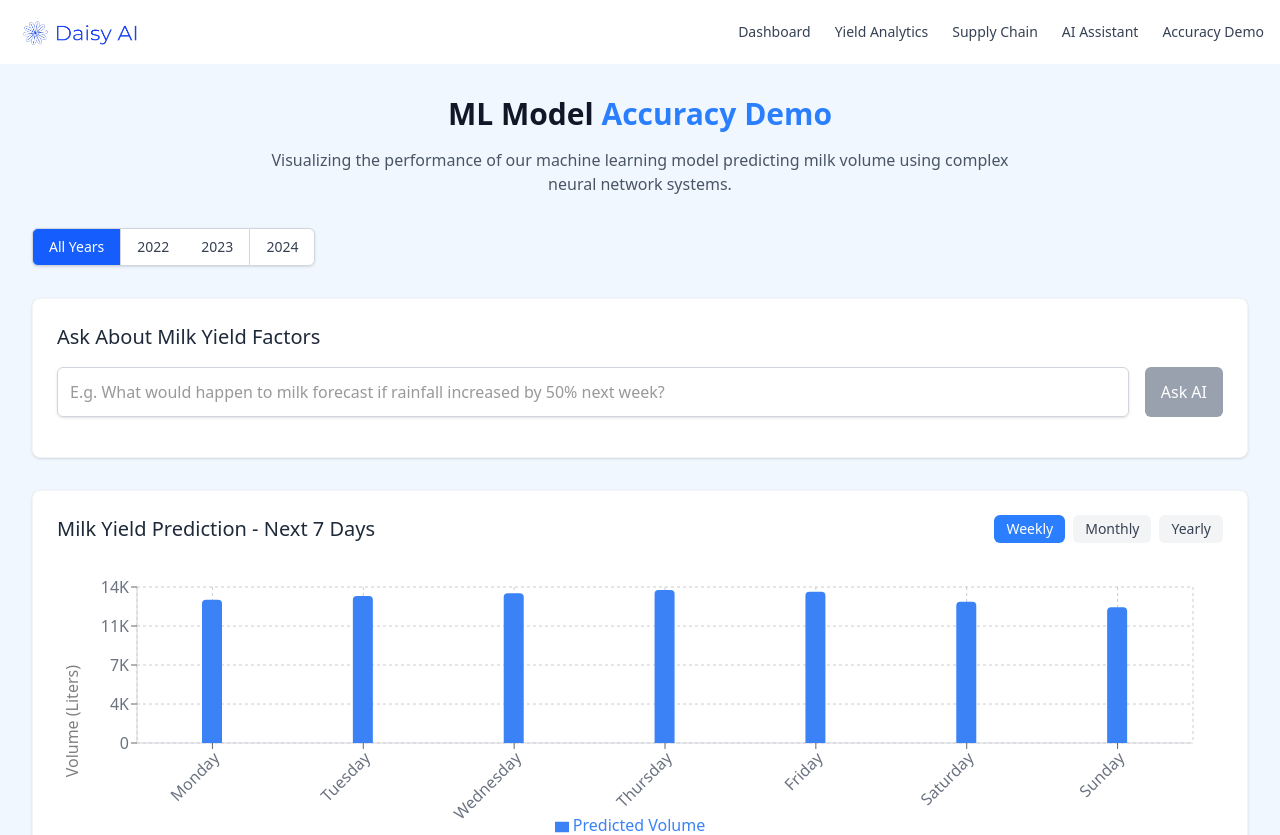
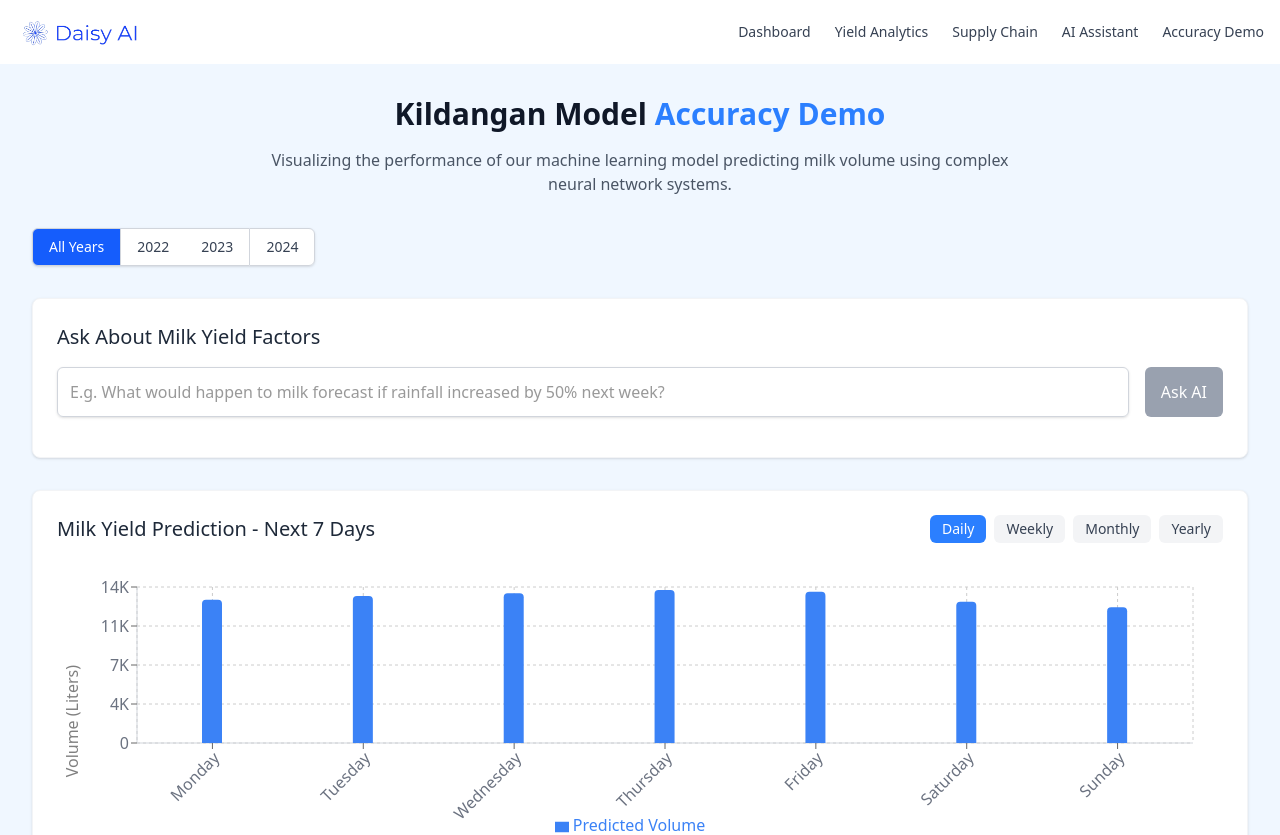
Before and after one commit to Ch-ir-ag/AgTechv0, a Next.js app: page /accuracy-demo in a window 1280 px wide. Shown: the top 835 px of the page. Built offline with nearby package versions, Linux system fonts and the light colour scheme.

Commit message:
Made stats better

```diff
--- a/src/app/accuracy-demo/page.tsx
+++ b/src/app/accuracy-demo/page.tsx
@@ -101,7 +101,19 @@ export default function AccuracyDemo() {
   const [llmResponse, setLlmResponse] = useState('');
   const [isLoading, setIsLoading] = useState(false);
   const [weeklyPredictions, setWeeklyPredictions] = useState(defaultPredictions);
-  const [predictionView, setPredictionView] = useState<'weekly' | 'monthly' | 'yearly'>('weekly');
+  const [predictionView, setPredictionView] = useState<'daily' | 'weekly' | 'monthly' | 'yearly'>('daily');
+
+  // Weekly forecast data - 8 weeks starting from mid-March
+  const weeklyForecastData = [
+    { period: 'Mar 15-21', predictedVolume: 91500 },
+    { period: 'Mar 22-28', predictedVolume: 94200 },
+    { period: 'Mar 29-Apr 4', predictedVolume: 96800 },
+    { period: 'Apr 5-11', predictedVolume: 99500 },
+    { period: 'Apr 12-18', predictedVolume: 101200 },
+    { period: 'Apr 19-25', predictedVolume: 103800 },
+    { period: 'Apr 26-May 2', predictedVolume: 105400 },
+    { period: 'May 3-9', predictedVolume: 102700 }
+  ];
 
   // Monthly prediction data
   const monthlyPredictions = [
@@ -290,8 +302,10 @@ export default function AccuracyDemo() {
   // Get the appropriate data based on the view
   const getPredictionData = () => {
     switch(predictionView) {
+      case 'daily':
+        return weeklyPredictions;
       case 'weekly':
-        return weeklyPredictions;
+        return weeklyForecastData;
       case 'monthly':
         return monthlyPredictions;
       case 'yearly':
@@ -304,8 +318,10 @@ export default function AccuracyDemo() {
   // Get dynamic chart title based on view
   const getPredictionTitle = () => {
     switch(predictionView) {
+      case 'daily':
+        return 'Milk Yield Prediction - Next 7 Days';
       case 'weekly':
-        return 'Milk Yield Prediction - Next 7 Days';
+        return 'Milk Yield Prediction - Next 8 Weeks';
       case 'monthly':
         return 'Milk Yield Prediction - Monthly (2025)';
       case 'yearly':
@@ -323,7 +339,7 @@ export default function AccuracyDemo() {
         <div className="max-w-7xl mx-auto">
           <div className="text-center mb-8">
             <h1 className="text-3xl font-bold text-gray-900 mb-4">
-              ML Model <span className="text-blue-500">Accuracy Demo</span>
+                Kildangan Model <span className="text-blue-500">Accuracy Demo</span>
             </h1>
             <p className="text-gray-600 max-w-3xl mx-auto">
               Visualizing the performance of our machine learning model predicting milk volume
@@ -436,9 +452,19 @@ export default function AccuracyDemo() {
             <div className="flex justify-between items-center mb-6">
               <h2 className="text-xl font-medium text-gray-800">
                 {getPredictionTitle()}
-            </h2>
+              </h2>
               <div className="flex items-center space-x-2">
                 <div className="flex flex-wrap items-center gap-2">
+                  <button
+                    onClick={() => setPredictionView('daily')}
+                    className={`px-2 sm:px-3 py-1 text-xs sm:text-sm rounded-md ${
+                      predictionView === 'daily'
+                        ? 'bg-blue-500 text-white'
+                        : 'bg-gray-100 text-gray-700 hover:bg-gray-200'
+                    }`}
+                  >
+                    Daily
+                  </button>
                   <button
                     onClick={() => setPredictionView('weekly')}
                     className={`px-2 sm:px-3 py-1 text-xs sm:text-sm rounded-md ${
@@ -480,7 +506,7 @@ export default function AccuracyDemo() {
                 >
                   <CartesianGrid strokeDasharray="3 3" />
                   <XAxis
-                    dataKey={predictionView === 'weekly' ? 'day' : 'period'}
+                    dataKey={predictionView === 'daily' ? 'day' : 'period'}
                     tick={{ fill: '#6b7280' }}
                     axisLine={{ stroke: '#d1d5db' }}
                     height={60}
@@ -504,6 +530,7 @@ export default function AccuracyDemo() {
                     formatter={(value) => [`${Number(value).toLocaleString()} L`, 'Predicted Volume']}
                     contentStyle={{ backgroundColor: 'white', borderRadius: '4px', boxShadow: '0 2px 5px rgba(0,0,0,0.1)' }}
                     labelFormatter={(value) => {
+                      if (predictionView === 'daily') return `${value}`;
                       if (predictionView === 'weekly') return `${value}`;
                       if (predictionView === 'monthly') return `${value} 2025`;
                       return `Year ${value}`;
@@ -522,7 +549,8 @@ export default function AccuracyDemo() {
             </div>
             <div className="mt-4 text-sm text-gray-600 bg-gray-50 p-3 rounded">
               <p>This is a forward-looking prediction based on current farm conditions and seasonal factors.
-                {predictionView === 'weekly' && ` The weekly total is predicted to be approximately ${getPredictionData().reduce((sum, day) => sum + day.predictedVolume, 0).toLocaleString()} liters.`}
+                {predictionView === 'daily' && ` The weekly total is predicted to be approximately ${getPredictionData().reduce((sum, day) => sum + day.predictedVolume, 0).toLocaleString()} liters.`}
+                {predictionView === 'weekly' && ` The 8-week forecast shows an average weekly volume of approximately ${Math.round(getPredictionData().reduce((sum, week) => sum + week.predictedVolume, 0) / 8).toLocaleString()} liters.`}
                 {predictionView === 'monthly' && ` The predicted monthly volumes for 2025 average approximately ${Math.round(getPredictionData().reduce((sum, month) => sum + month.predictedVolume, 0) / 12).toLocaleString()} liters.`}
                 {predictionView === 'yearly' && ` The 2025 annual volume is predicted to be approximately ${yearlyPredictions[3].predictedVolume.toLocaleString()} liters.`}
               </p>
--- a/src/app/components/MilkYieldChart.tsx
+++ b/src/app/components/MilkYieldChart.tsx
@@ -21,34 +21,34 @@ type MetricType = 'milk' | 'fat' | 'protein' | 'lactose';
 const milkYieldData = {
   weekly: {
     2025: [
-      { period: 'Jul 15-21', thisYear: 42000000, comparisonYear: 38000000, confidenceLevel: 1260000 },
-      { period: 'Jul 22-28', thisYear: 45000000, comparisonYear: 41000000, confidenceLevel: 1350000 },
-      { period: 'Jul 29-Aug 4', thisYear: 43000000, comparisonYear: 39000000, confidenceLevel: 1290000 },
-      { period: 'Aug 5-11', thisYear: 47000000, comparisonYear: 43000000, confidenceLevel: 1410000 },
-      { period: 'Aug 12-18', thisYear: 46000000, comparisonYear: 42000000, confidenceLevel: 1380000 },
-      { period: 'Aug 19-25', thisYear: 48000000, comparisonYear: 44000000, confidenceLevel: 1440000 },
-      { period: 'Aug 26-Sep 1', thisYear: 50000000, comparisonYear: 46000000, confidenceLevel: 1500000 },
-      { period: 'Sep 2-8', thisYear: 49000000, comparisonYear: 45000000, confidenceLevel: 1470000 },
+      { period: 'Mar 15-21', thisYear: 42000000, comparisonYear: 38000000, confidenceLevel: 1260000 },
+      { period: 'Mar 22-28', thisYear: 45000000, comparisonYear: 41000000, confidenceLevel: 1350000 },
+      { period: 'Mar 29-Apr 4', thisYear: 43000000, comparisonYear: 39000000, confidenceLevel: 1290000 },
+      { period: 'Apr 5-11', thisYear: 47000000, comparisonYear: 43000000, confidenceLevel: 1410000 },
+      { period: 'Apr 12-18', thisYear: 46000000, comparisonYear: 42000000, confidenceLevel: 1380000 },
+      { period: 'Apr 19-25', thisYear: 48000000, comparisonYear: 44000000, confidenceLevel: 1440000 },
+      { period: 'Apr 26-May 2', thisYear: 50000000, comparisonYear: 46000000, confidenceLevel: 1500000 },
+      { period: 'May 3-9', thisYear: 49000000, comparisonYear: 45000000, confidenceLevel: 1470000 },
     ],
     2024: [
-      { period: 'Jul 15-21', thisYear: 38000000, comparisonYear: 36000000, confidenceLevel: 1140000 },
-      { period: 'Jul 22-28', thisYear: 41000000, comparisonYear: 39000000, confidenceLevel: 1230000 },
-      { period: 'Jul 29-Aug 4', thisYear: 39000000, comparisonYear: 37000000, confidenceLevel: 1170000 },
-      { period: 'Aug 5-11', thisYear: 43000000, comparisonYear: 40000000, confidenceLevel: 1290000 },
-      { period: 'Aug 12-18', thisYear: 42000000, comparisonYear: 39000000, confidenceLevel: 1260000 },
-      { period: 'Aug 19-25', thisYear: 44000000, comparisonYear: 41000000, confidenceLevel: 1320000 },
-      { period: 'Aug 26-Sep 1', thisYear: 46000000, comparisonYear: 43000000, confidenceLevel: 1380000 },
-      { period: 'Sep 2-8', thisYear: 45000000, comparisonYear: 42000000, confidenceLevel: 1350000 },
+      { period: 'Mar 15-21', thisYear: 38000000, comparisonYear: 36000000, confidenceLevel: 1140000 },
+      { period: 'Mar 22-28', thisYear: 41000000, comparisonYear: 39000000, confidenceLevel: 1230000 },
+      { period: 'Mar 29-Apr 4', thisYear: 39000000, comparisonYear: 37000000, confidenceLevel: 1170000 },
+      { period: 'Apr 5-11', thisYear: 43000000, comparisonYear: 40000000, confidenceLevel: 1290000 },
+      { period: 'Apr 12-18', thisYear: 42000000, comparisonYear: 39000000, confidenceLevel: 1260000 },
+      { period: 'Apr 19-25', thisYear: 44000000, comparisonYear: 41000000, confidenceLevel: 1320000 },
+      { period: 'Apr 26-May 2', thisYear: 46000000, comparisonYear: 43000000, confidenceLevel: 1380000 },
+      { period: 'May 3-9', thisYear: 45000000, comparisonYear: 42000000, confidenceLevel: 1350000 },
     ],
     2023: [
-      { period: 'Jul 15-21', thisYear: 36000000, comparisonYear: 34000000, confidenceLevel: 1080000 },
-      { period: 'Jul 22-28', thisYear: 39000000, comparisonYear: 37000000, confidenceLevel: 1170000 },
-      { period: 'Jul 29-Aug 4', thisYear: 37000000, comparisonYear: 35000000, confidenceLevel: 1110000 },
-      { period: 'Aug 5-11', thisYear: 40000000, comparisonYear: 38000000, confidenceLevel: 1200000 },
-      { period: 'Aug 12-18', thisYear: 39000000, comparisonYear: 37000000, confidenceLevel: 1170000 },
-      { period: 'Aug 19-25', thisYear: 41000000, comparisonYear: 39000000, confidenceLevel: 1230000 },
-      { period: 'Aug 26-Sep 1', thisYear: 43000000, comparisonYear: 41000000, confidenceLevel: 1290000 },
-      { period: 'Sep 2-8', thisYear: 42000000, comparisonYear: 40000000, confidenceLevel: 1260000 },
+      { period: 'Mar 15-21', thisYear: 36000000, comparisonYear: 34000000, confidenceLevel: 1080000 },
+      { period: 'Mar 22-28', thisYear: 39000000, comparisonYear: 37000000, confidenceLevel: 1170000 },
+      { period: 'Mar 29-Apr 4', thisYear: 37000000, comparisonYear: 35000000, confidenceLevel: 1110000 },
+      { period: 'Apr 5-11', thisYear: 40000000, comparisonYear: 38000000, confidenceLevel: 1200000 },
+      { period: 'Apr 12-18', thisYear: 39000000, comparisonYear: 37000000, confidenceLevel: 1170000 },
+      { period: 'Apr 19-25', thisYear: 41000000, comparisonYear: 39000000, confidenceLevel: 1230000 },
+      { period: 'Apr 26-May 2', thisYear: 43000000, comparisonYear: 41000000, confidenceLevel: 1290000 },
+      { period: 'May 3-9', thisYear: 42000000, comparisonYear: 40000000, confidenceLevel: 1260000 },
     ],
   },
   monthly: {
@@ -546,7 +546,7 @@ export default function MilkYieldChart() {
         ) : (
           <p>Data represents monthly {metricType} percentages in milk, comparing current year with previous year.</p>
         )}
-        <p className="mt-1">Last updated: 2025-09-02</p>
+        <p className="mt-1">Last updated: 2025-03-15</p>
         <p className="mt-1 text-xs text-gray-500">Error bars indicate confidence intervals (±3% of predicted values)</p>
       </div>
     </div>
```
